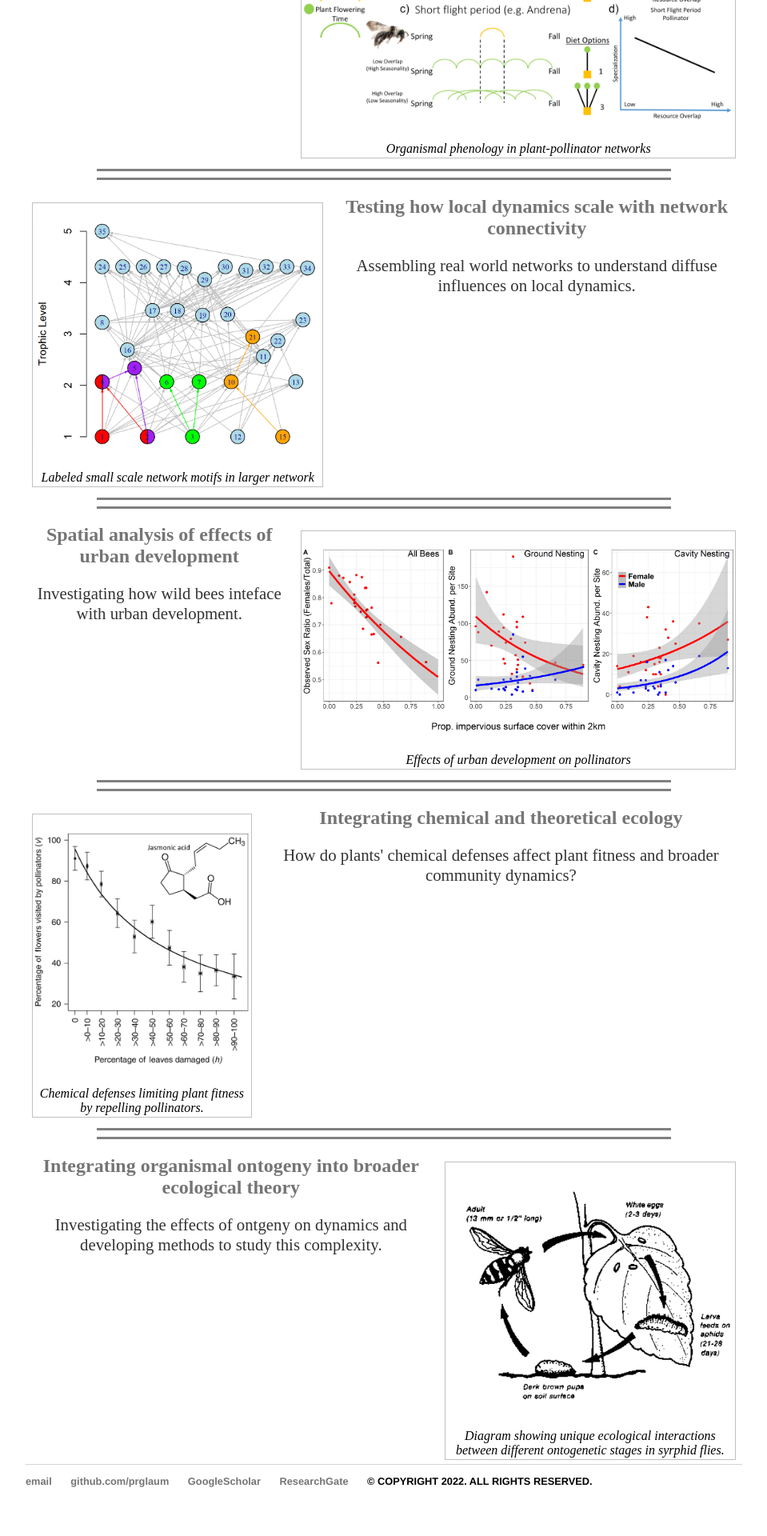
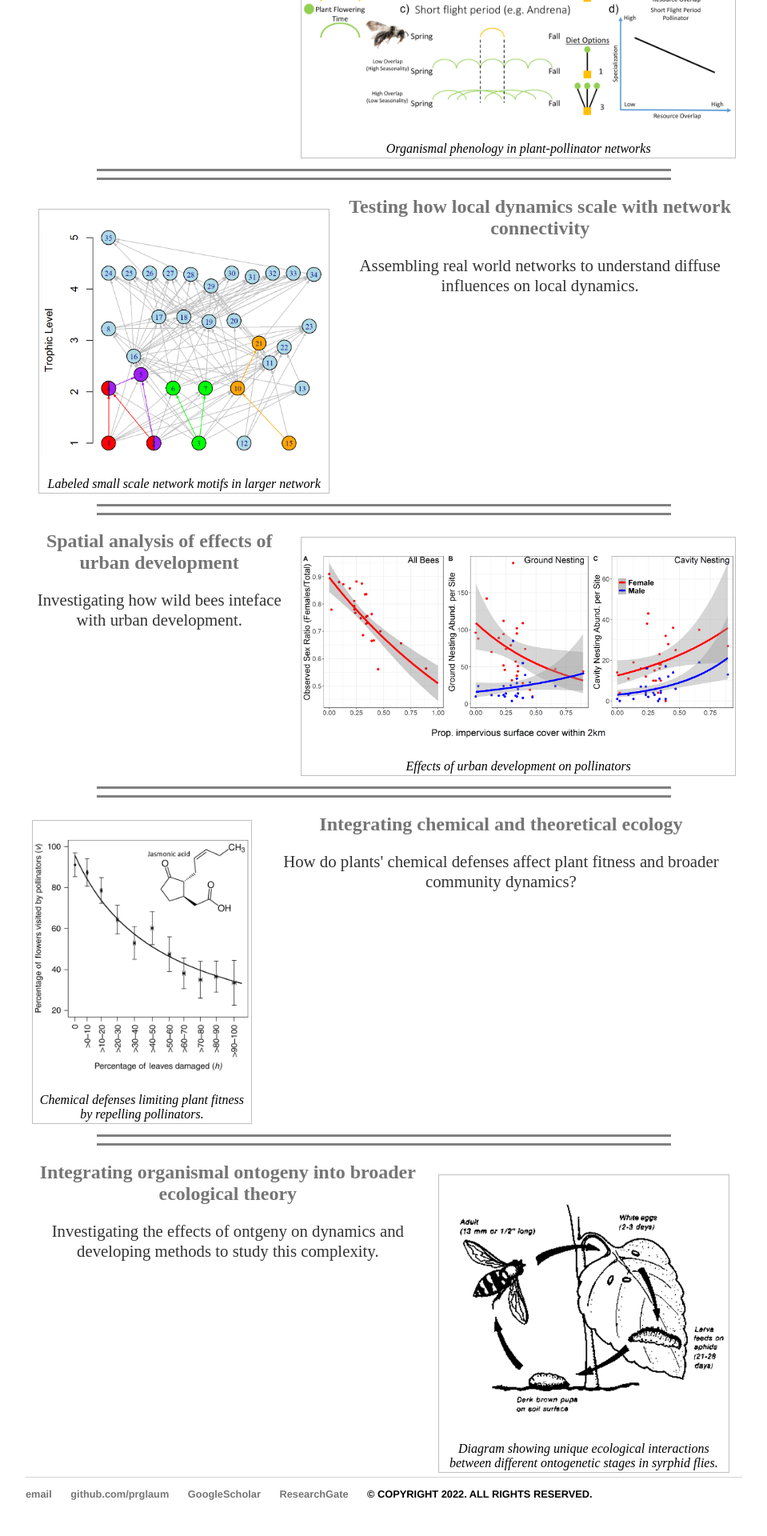
Before and after one commit to prglaum/prglaum.github.io, a Jekyll site: the page built from research/index.html, in a window 1280 px wide. Shown: the part 809-2729 px from the top of the page at 80% size, without its empty margins (160-1119 px from the left). Built offline with Jekyll 4.4.1, drawn with Linux system fonts in a browser that asks for light colours.

Commit message:
Update main.css

```diff
--- a/css/main.css
+++ b/css/main.css
@@ -167,8 +167,8 @@ figure40 {
   font-style: italic;
   text-indent: 0;
   border: thin silver solid;
-  margin: 0.5em;
-  padding: 0.5em;
+  margin: 1em;
+  padding: 1em;
 }
 figure30 {
   width: 30%;
```
